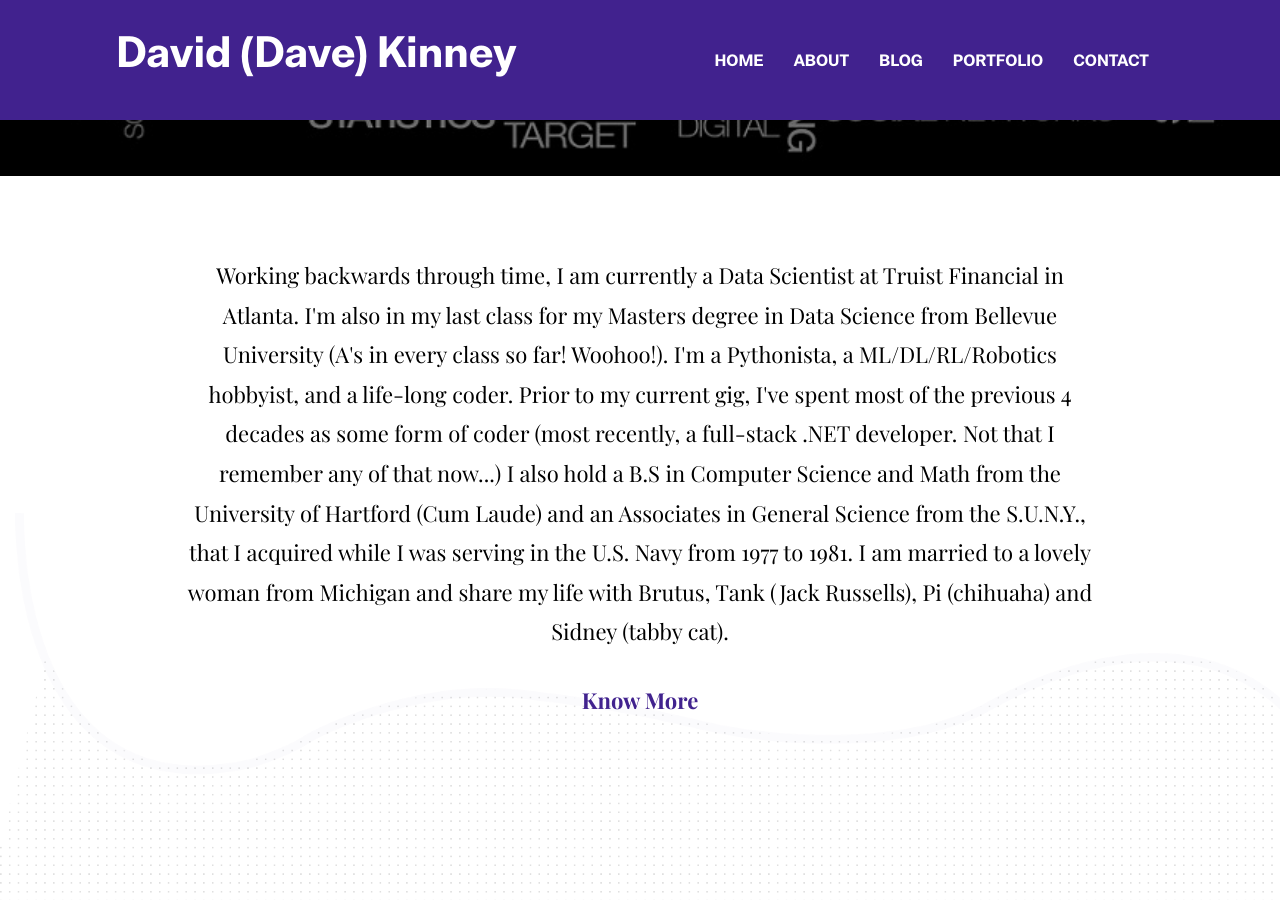
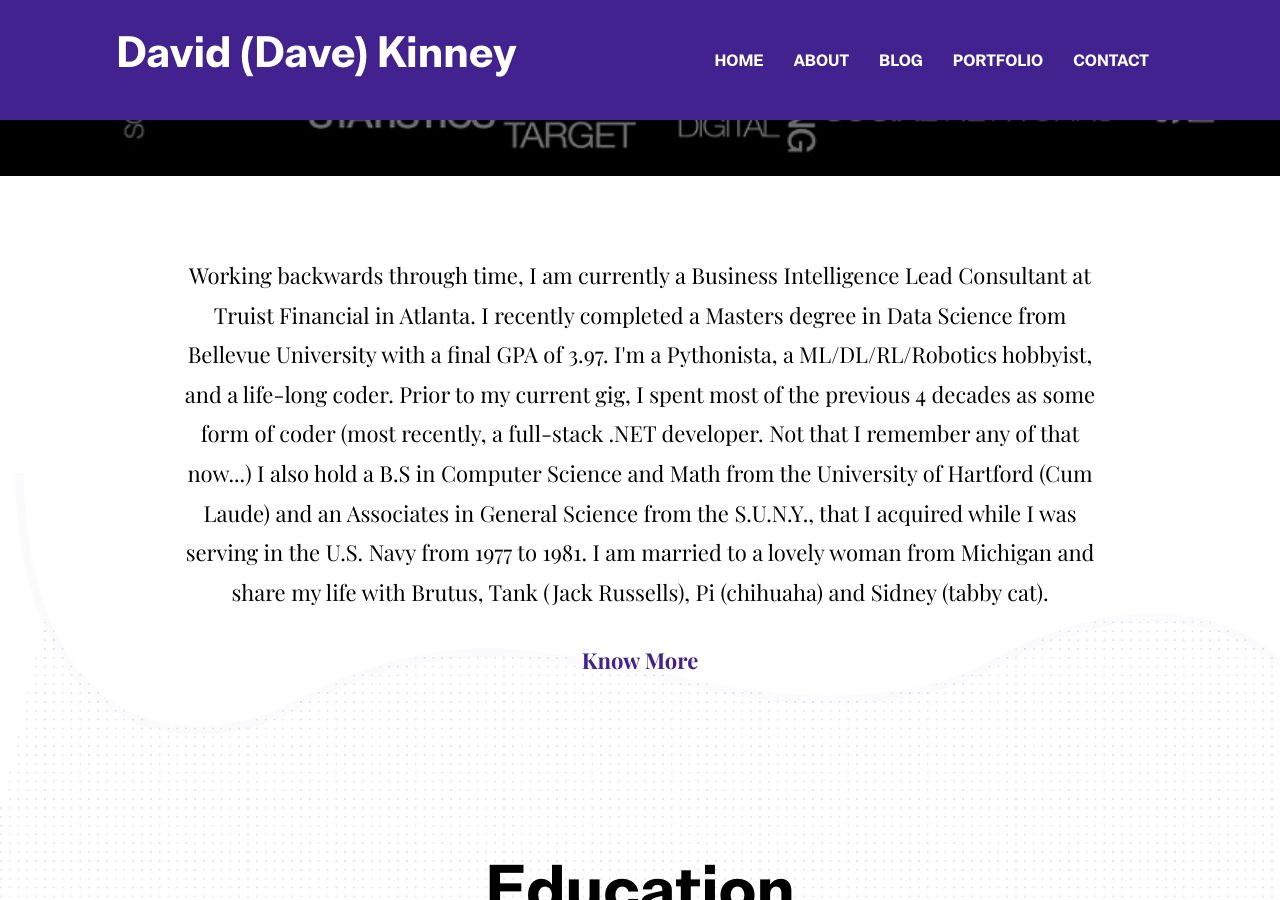
Before and after one commit to dkinneyBU/dkinney.github.io, a Jekyll site: the page built from index.html, in a window 1280 px wide and 900 px high, scrolled down 628 px. Built offline with Jekyll 4.4.1, drawn with Linux system fonts in a browser that asks for light colours.

Commit message:
updated the blurb

```diff
--- a/_data/settings.yml
+++ b/_data/settings.yml
@@ -52,7 +52,7 @@
 
 # About Section
 blurb:
-  Working backwards through time, I am currently a Data Scientist at Truist Financial in Atlanta. I'm also in my last class for my Masters degree in Data Science from Bellevue University (A's in every class so far! Woohoo!). I'm a Pythonista, a ML/DL/RL/Robotics hobbyist, and a life-long coder. Prior to my current gig, I've spent most of the previous 4 decades as some form of coder (most recently, a full-stack .NET developer. Not that I remember any of that now...) I also hold a B.S in Computer Science and Math from the University of Hartford (Cum Laude) and an Associates in General Science from the S.U.N.Y., that I acquired while I was serving in the U.S. Navy from 1977 to 1981. I am married to a lovely woman from Michigan and share my life with Brutus, Tank (Jack Russells), Pi (chihuaha) and Sidney (tabby cat).
+  Working backwards through time, I am currently a Business Intelligence Lead Consultant at Truist Financial in Atlanta. I recently completed a Masters degree in Data Science from Bellevue University with a final GPA of 3.97. I'm a Pythonista, a ML/DL/RL/Robotics hobbyist, and a life-long coder. Prior to my current gig, I spent most of the previous 4 decades as some form of coder (most recently, a full-stack .NET developer. Not that I remember any of that now...) I also hold a B.S in Computer Science and Math from the University of Hartford (Cum Laude) and an Associates in General Science from the S.U.N.Y., that I acquired while I was serving in the U.S. Navy from 1977 to 1981. I am married to a lovely woman from Michigan and share my life with Brutus, Tank (Jack Russells), Pi (chihuaha) and Sidney (tabby cat).
 
 blurb-btn-link: '/about'
 blurb-btn-name: know more
```
